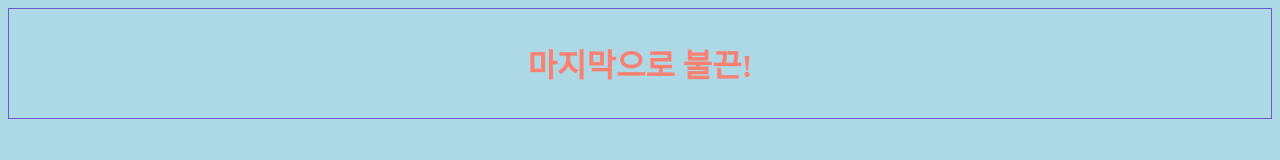
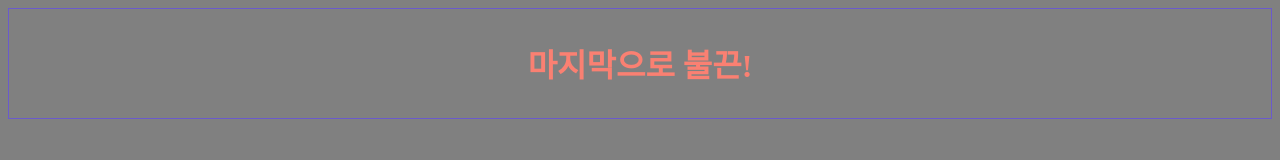
Before and after one commit to heejunggg/mobile_css, a plain HTML site: page index.html in a window 1280 px wide. Drawn offline with Linux system fonts and the light colour scheme.

Commit message:
배경변경

```diff
--- a/css/style.css
+++ b/css/style.css
@@ -1,5 +1,5 @@
 body {
-  background: lightblue;
+  background: gray;
 }
 .class {
   padding: 10px;
```
